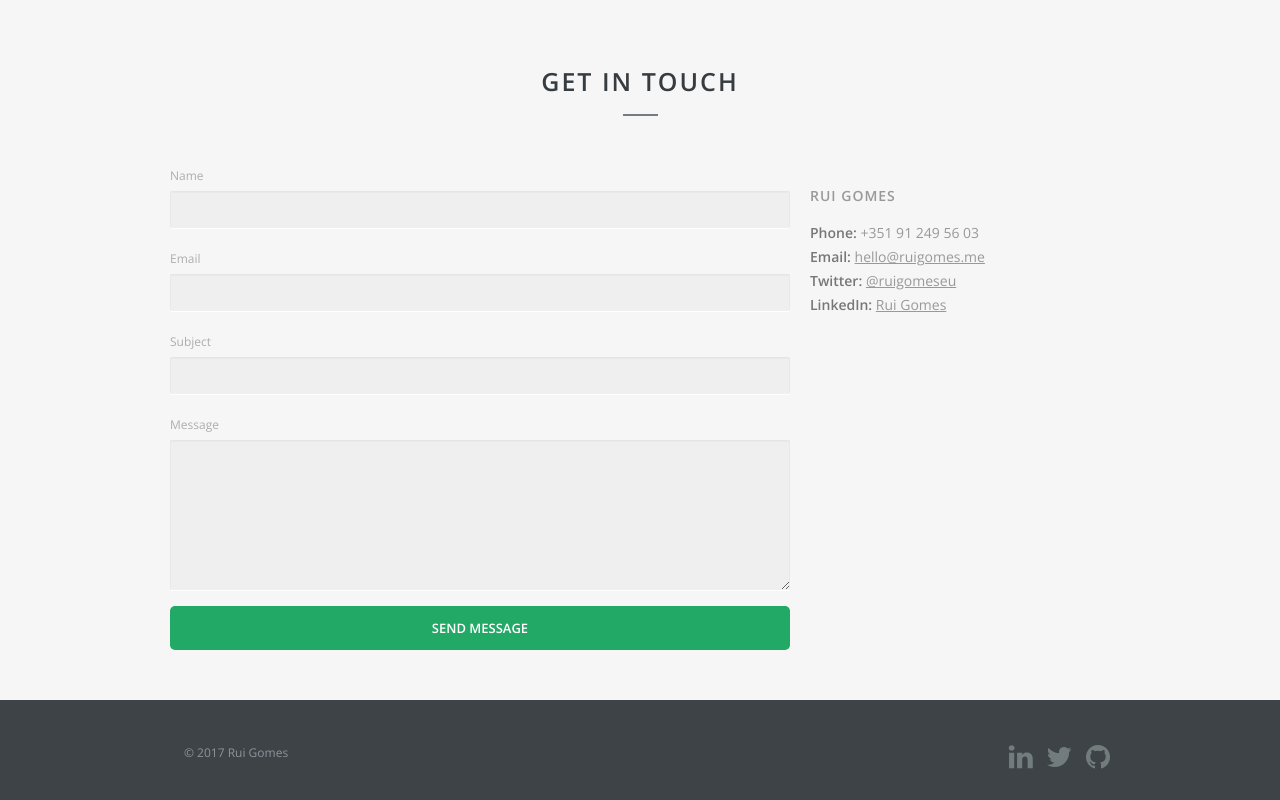
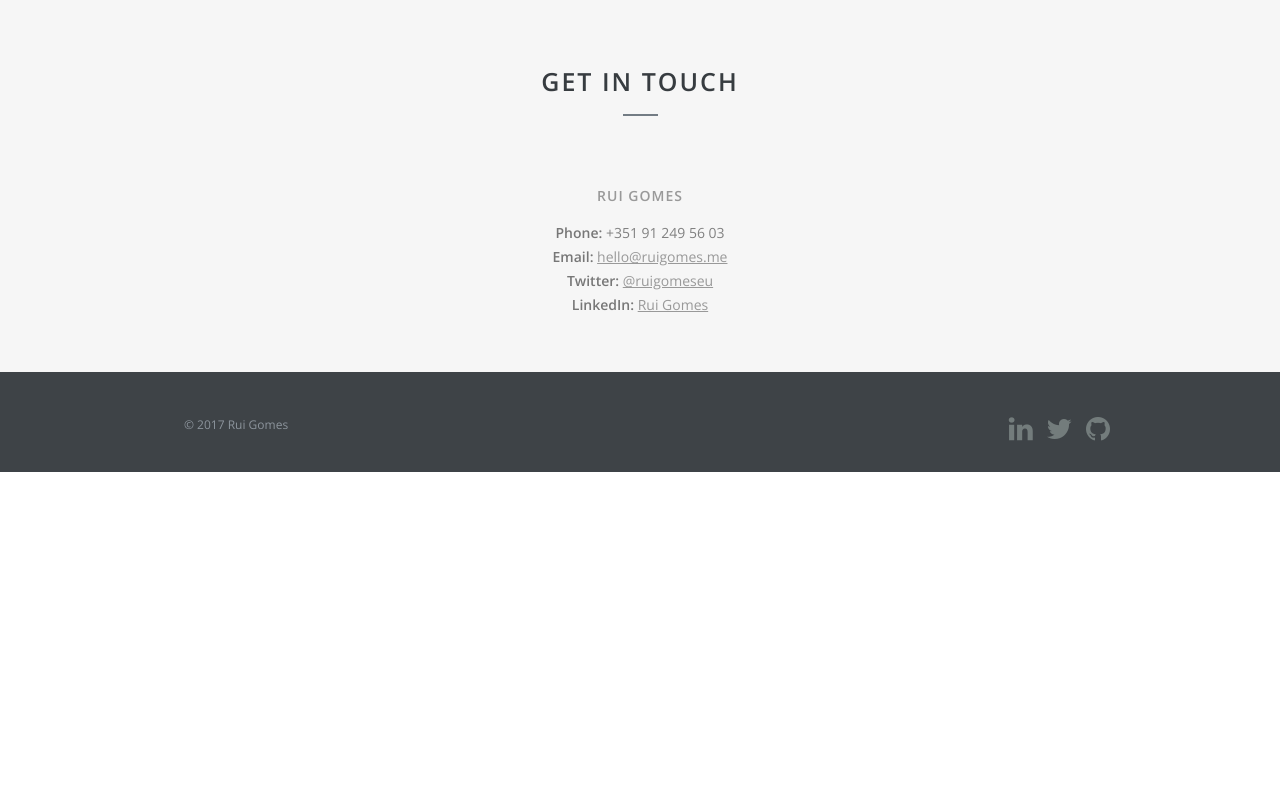
Before and after one commit to ruigomeseu/portfolio, a plain HTML site: page index.html in a window 1280 px wide. Shown: the part 4367-5167 px from the top of the page. After the commit the page ends 4839 px from the top, so only its background shows below. Drawn offline with nearby package versions, Linux system fonts and the light colour scheme.

Commit message:
Remove contact form

```diff
--- a/css/style.css
+++ b/css/style.css
@@ -963,6 +963,7 @@ p {
   font-weight: 600;
   letter-spacing: 1px;
   text-transform: uppercase;
+  text-align: center;
 }
 .p-bold {
   color: #666;
--- a/index.html
+++ b/index.html
@@ -376,31 +376,9 @@
 			<h2>GET IN TOUCH</h2>
 			<div class="hero-line"></div>
 			<div class="w-row row form">
-				<div class="w-col w-col-8">
-
-					<form method="POST" action="https://ruigomes.me" accept-charset="UTF-8"><input name="_token" type="hidden" value="QMkhTNypdGLtxpGzNPa9rQJCQfZxm7dKdGZ09IdC">
-					<label for="name" class="field-label">Name</label>
-					<input class="w-input text-field" name="name" type="text" id="name">
-
-					<label for="email" class="field-label">Email</label>
-					<input class="w-input text-field" name="email" type="text" id="email">
-
-					<label for="subject" class="field-label">Subject</label>
-					<input class="w-input text-field" name="subject" type="text" id="subject">
-
-					<label for="message" class="field-label">Message</label>
-					<textarea class="w-input text-area" rows="5" name="message" cols="50" id="message"></textarea>
-
-                    <div class="g-recaptcha" data-sitekey="6LdGkAQTAAAAAHPtpR59VFoVPsfooJ_EhP4UDoPe"></div>
-
-					<input class="w-button submit-button" type="submit" value="Send Message">
-
-					</form>
-
-				</div>
-				<div class="w-col w-col-4 column-work">
+				<div class="w-col w-col-12 column-work">
 					<div class="small-tittle">Rui Gomes</div>
-					<p class="left"><span class="darker">Phone:</span> +351 91 249 56 03
+					<p><span class="darker">Phone:</span> +351 91 249 56 03
 						<br><span class="darker">Email:</span>&nbsp;<a href="mailto:" style="text-decoration:underline; color:#999;">hello@ruigomes.me</a>
 						<br><span class="darker">Twitter:</span>&nbsp;<a href="https://twitter.com/ruigomeseu" style="text-decoration:underline; color:#999;">@ruigomeseu</a>
 						<br><span class="darker">LinkedIn:</span>&nbsp;<a href="https://www.linkedin.com/in/ruigomeseu" style="text-decoration:underline; color:#999;">Rui Gomes</a>
```
